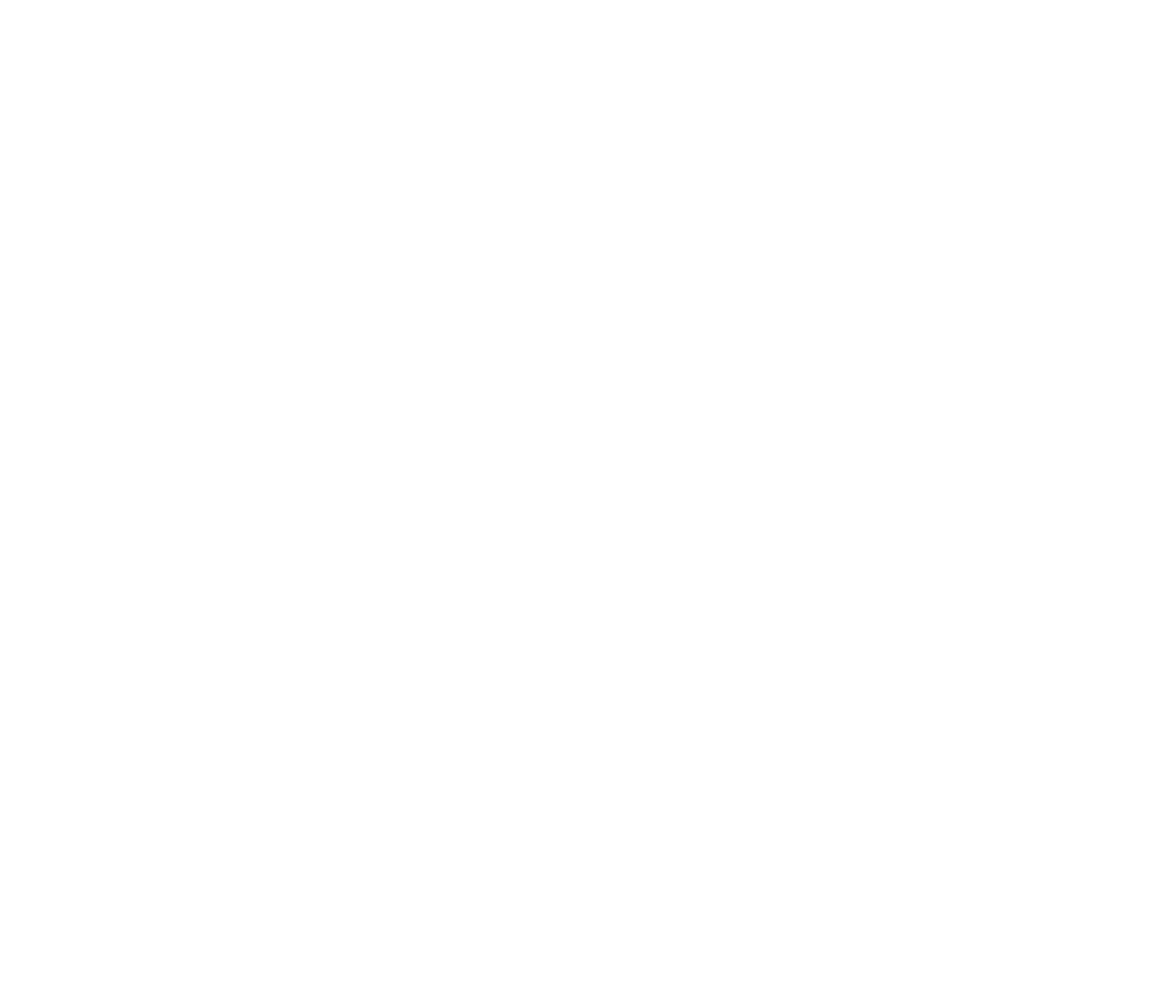
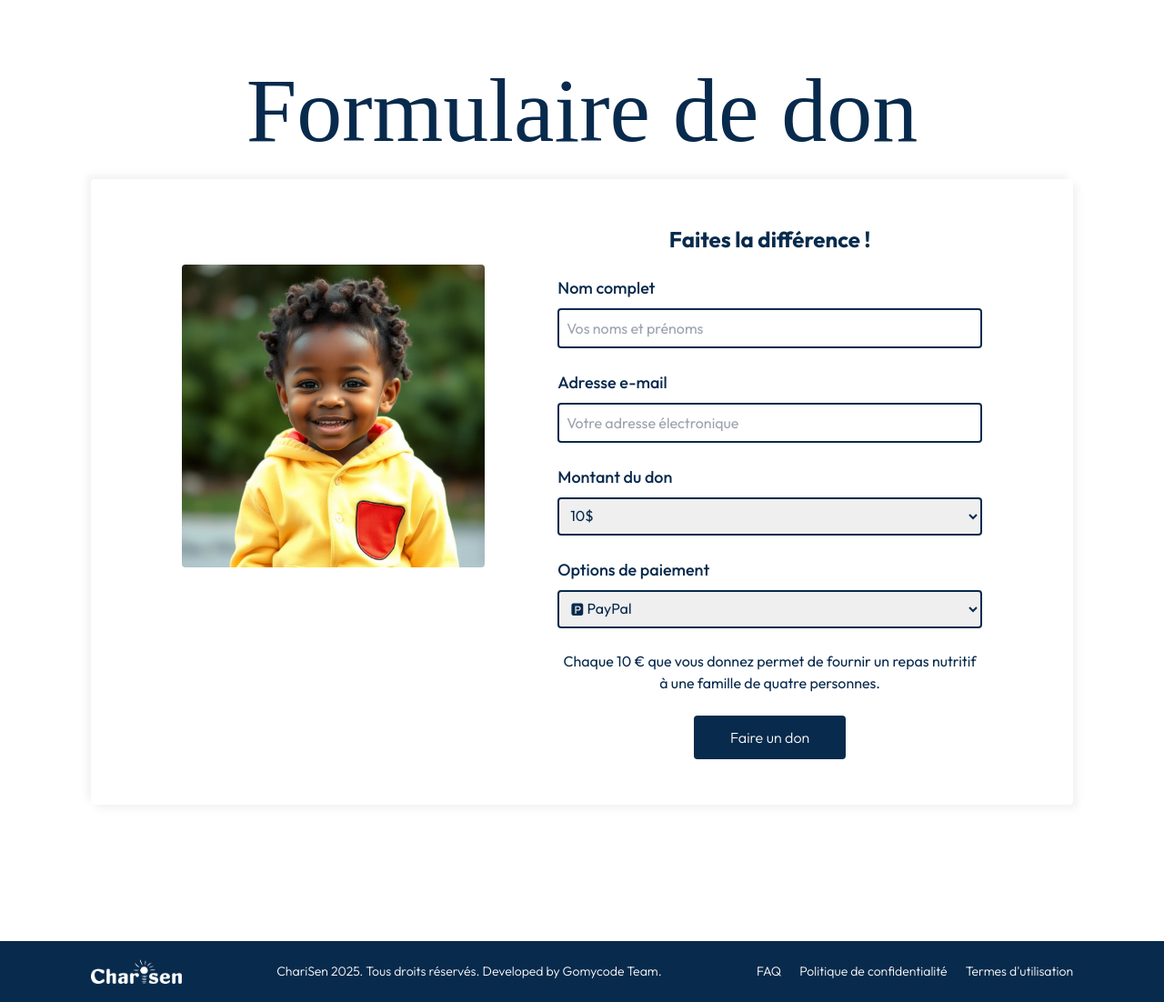
Before and after one commit to KillerBee242/Charity_Hub, a website: page dons/dons.html in a window 1280 px wide. Shown: the part 516-1618 px from the top of the page at 91% size. Before the commit the page ends 800 px from the top, so only its background shows below. Drawn offline with nearby package versions, Linux system fonts and the light colour scheme; a web font is replaced by a local one.

Commit message:
Mise à jour du Jeudi

```diff
--- a/dons/dons.css
+++ b/dons/dons.css
@@ -0,0 +1,10 @@
+body, footer {
+    font-family: outfit;
+}
+
+h1, h2 {
+    font-family: Jomhuria;
+}
+#box {
+    box-shadow: 5px 5px 10px rgba(0, 0, 0, 0.05), -5px -5px 10px rgba(0, 0, 0, 0.05);
+}
--- a/dons/dons.html
+++ b/dons/dons.html
@@ -3,9 +3,112 @@
 <head>
     <meta charset="UTF-8">
     <meta name="viewport" content="width=device-width, initial-scale=1.0">
+    <!-- Font : Jomhuria -->
+    <link rel="preconnect" href="https://fonts.googleapis.com">
+    <link rel="preconnect" href="https://fonts.gstatic.com" crossorigin>
+    <link href="https://fonts.googleapis.com/css2?family=Jomhuria&family=Roboto:ital,wght@0,100;0,300;0,400;0,500;0,700;0,900;1,100;1,300;1,400;1,500;1,700;1,900&display=swap" rel="stylesheet">
+    <!-- Font : Outfit -->
+    <link rel="preconnect" href="https://fonts.googleapis.com">
+    <link rel="preconnect" href="https://fonts.gstatic.com" crossorigin>
+    <link href="https://fonts.googleapis.com/css2?family=Jomhuria&family=Outfit:wght@100..900&family=Roboto:ital,wght@0,100;0,300;0,400;0,500;0,700;0,900;1,100;1,300;1,400;1,500;1,700;1,900&display=swap" rel="stylesheet">
+    <!-- Tailwind -->
+    <script src="https://cdn.tailwindcss.com"></script>
+    <!-- Main CSS -->
+    <link rel="stylesheet" href="/dons/dons.css">
+    <!-- Title -->
     <title>Dons</title>
 </head>
+
 <body>
+    <div class="">
 
+        <nav class="bg-[#082A4C] mx-auto px-[100px] py-3 w-full">
+            <ul>
+                <li class="flex items-center justify-between">
+                    <a href=""><img src="/dons/images/logo.png" alt="logo" class="w-[130px]"></a>
+                    <div class="text-white space-x-10 font-light">
+                        <a href="" class="hover:text-[#FFB31A]">Accueil</a>
+                        <a href="" class="hover:text-[#FFB31A]">À Propos</a>
+                        <a href="" class="hover:text-[#FFB31A]">Projets</a>
+                        <a href="" class="hover:text-[#FFB31A]">Dons</a>
+                        <a href="" class="hover:text-[#FFB31A]">Contacts</a>
+                    </div>
+                </li>
+            </ul>
+        </nav>
+
+        <!-- Hero -->
+        <section class="relative">
+            <div class="container mx-auto px-4 py-12">
+                <div class="relative">
+                    <img src="/dons/images/hero_dons.png" alt="dons" class="w-full h-auto object-cover">
+                    <div class="absolute inset-0 flex items-center justify-center">
+                        <h1 class="bg-[#082A4C] text-white text-center text-4xl px-20 rounded sm:text-5xl md:text-6xl lg:text-7xl">
+                            <span class="block mb-[-70px] mt-[-40px]">Faire un don</span>
+                        </h1>
+                    </div>
+                </div>
+            </div>
+        </section>
+
+        <section class="mt-[50px] mb-[150px] flex justify-center">
+            <div class="">
+                <h2 class="text-[#082A4C] text-center text-[100px] rounded">Formulaire de don</h2>
+                <!-- Form -->
+                <div id="box" class="px-[100px] py-[50px] mx-[100px] flex justify-center items-center rounded">
+                    <div id="picture" class="size-[500px] mr-20">
+                        <img src="/dons/images/don_image.webp" alt="image" class="rounded">
+                    </div>
+                    <div class="text-[#082A4C] space-y-6 w-fit">
+                        <h3 class="text-2xl font-bold text-center">Faites la différence !</h3>
+                        <!-- Text fields -->
+                        <div>
+                            <h4 class="mb-2 font-medium text-lg">Nom complet</h4>
+                            <input type="text" placeholder="Vos noms et prénoms" class="w-full border-[2px] border-[#082A4C] bord rounded px-2 py-2">
+                        </div>
+                        <div>
+                            <h4 class="mb-2 font-medium text-lg">Adresse e-mail</h4>
+                            <input type="text" placeholder="Votre adresse électronique" class="w-full border-[2px] border-[#082A4C] bord rounded px-2 py-2">
+                        </div>
+                        <div>
+                            <h4 class="mb-2 font-medium text-lg">Montant du don</h4>
+                            <select name="money" class="w-full border-[2px] border-[#082A4C] bord rounded px-2 py-2 cursor-pointer">
+                                <option value="1">10$</option>
+                                <option value="2">25$</option>
+                                <option value="3">50$</option>
+                                <option value="4">100$</option>
+                            </select>
+                        </div>
+                        <div>
+                            <h4 class="mb-2 font-medium text-lg">Options de paiement</h4>
+                            <select name="money" class="w-full border-[2px] border-[#082A4C] bord rounded px-2 py-2 cursor-pointer">
+                                <option value="1">🅿 PayPal</option>
+                                <option value="2">Ⓜ MasterCard</option>
+                                <option value="3">🆗 Visa Card</option>
+                            </select>
+                        </div>
+                        <p class="text-center">Chaque 10 € que vous donnez permet de fournir un repas nutritif à une famille de quatre personnes.</p>
+                        <div class="text-center">
+                            <button class="bg-[#082A4C] text-white px-10 py-3 rounded font-light hover:bg-[#FFB31A] hover:text-[#082A4C] hover:font-semibold">Faire un don</button>
+                        </div>
+                    </div>
+                </div>
+            </div>
+        </section>
+
+    </div>
 </body>
+
+<footer class="bg-[#082A4C] text-white bottom px-[100px] py-5 m-0">
+    <div class="flex justify-between items-center font-light text-sm">
+        <img src="/dons/images/logo_white.png" alt="logo" class="w-[100px]">
+        <p>ChariSen 2025. Tous droits réservés. Developed by Gomycode Team.</p>
+        <div class="flex space-x-5">
+            <p>FAQ</p>
+            <p>Politique de confidentialité</p>
+            <p>Termes d'utilisation</p>
+        </div>
+    </div>
+</footer>
+
 </html>
--- /dev/null
+++ b/package.json
@@ -0,0 +1,5 @@
+{
+  "devDependencies": {
+    "tailwindcss": "^3.4.17"
+  }
+}
--- /dev/null
+++ b/postcss.config.js
@@ -0,0 +1,6 @@
+module.exports = {
+  plugins: {
+    tailwindcss: {},
+    autoprefixer: {},
+  },
+}
--- /dev/null
+++ b/tailwind.config.js
@@ -0,0 +1,8 @@
+/** @type {import('tailwindcss').Config} */
+module.exports = {
+  content: [],
+  theme: {
+    extend: {},
+  },
+  plugins: [],
+}
```
Also changed, not shown: dons/images/PayPal.png (added), dons/images/don_image.webp (added), dons/images/hero_dons.png (added), dons/images/logo.png (added), dons/images/logo_white.png (added), 1 other file.
